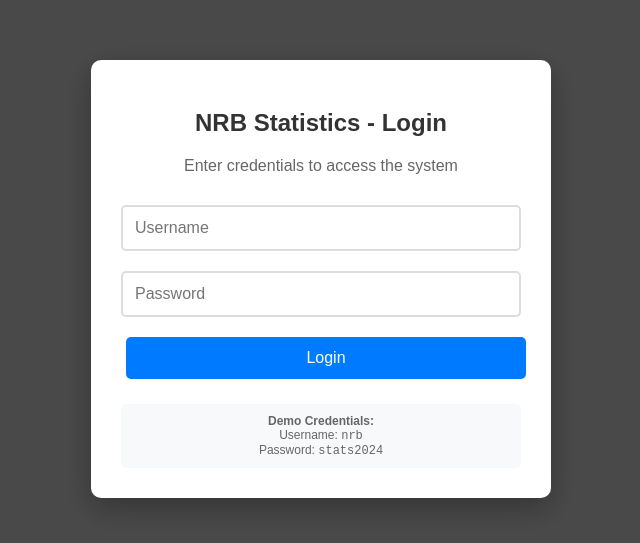
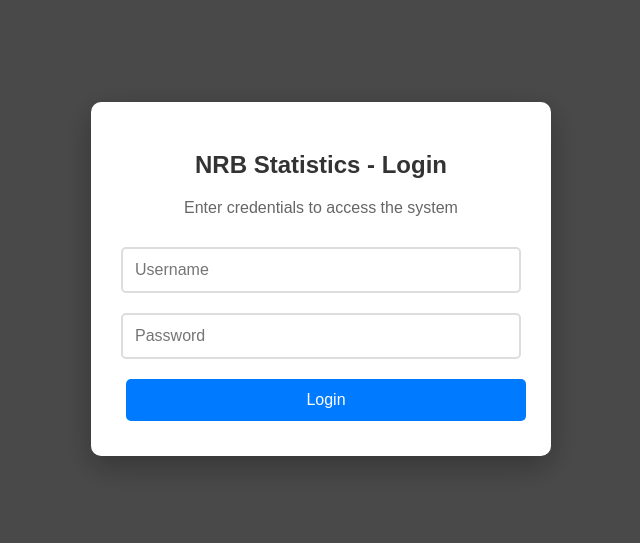
Before and after one commit to richardsiyeni/nrb_project, a plain HTML site: page index.html in a window 1280 px wide. Shown: the part 121-664 px from the top of the page, without its empty margins (319-959 px from the left). Drawn offline with Linux system fonts and the light colour scheme.

Commit message:
Update hardcoded password and remove demo credentials
Updated hardcoded password from 'stats2024' to 'stats2025'. Removed demo credentials display.

```diff
--- a/index.html
+++ b/index.html
@@ -165,12 +165,6 @@
                 Invalid credentials! Try again, you beautiful bastard! 😂
             </div>
 
-            <!-- Hardcoded credentials hint (remove this in production if you want) -->
-            <div style="margin-top: 20px; padding: 10px; background: #f8f9fa; border-radius: 5px; font-size: 12px; color: #666;">
-                <strong>Demo Credentials:</strong><br>
-                Username: <code>nrb</code><br>
-                Password: <code>stats2024</code>
-            </div>
         </div>
     </div>
 
@@ -268,7 +262,7 @@
         // HARDCODED CREDENTIALS - CHANGE THESE TO WHATEVER YOU WANT
         const HARDCODED_CREDENTIALS = {
             username: "nrb",
-            password: "stats2024"
+            password: "stats2025"
         };
 
         // Check if user is already logged in
```
